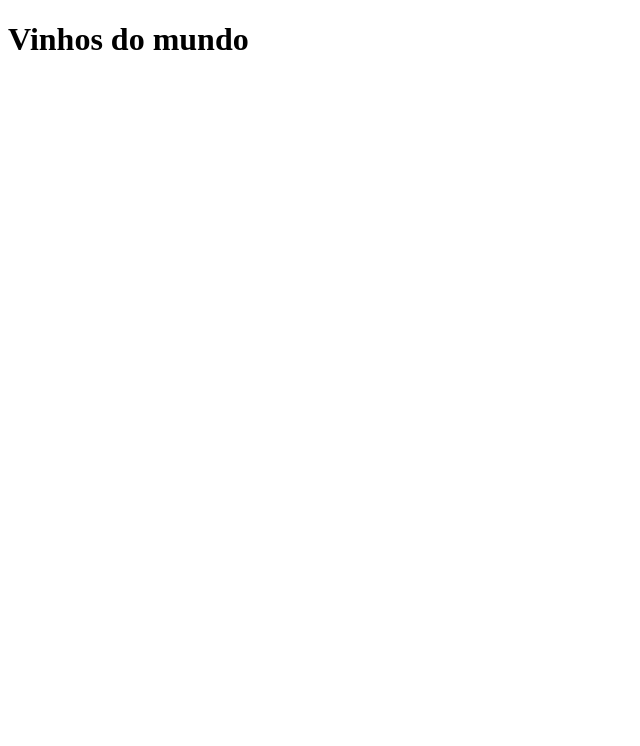
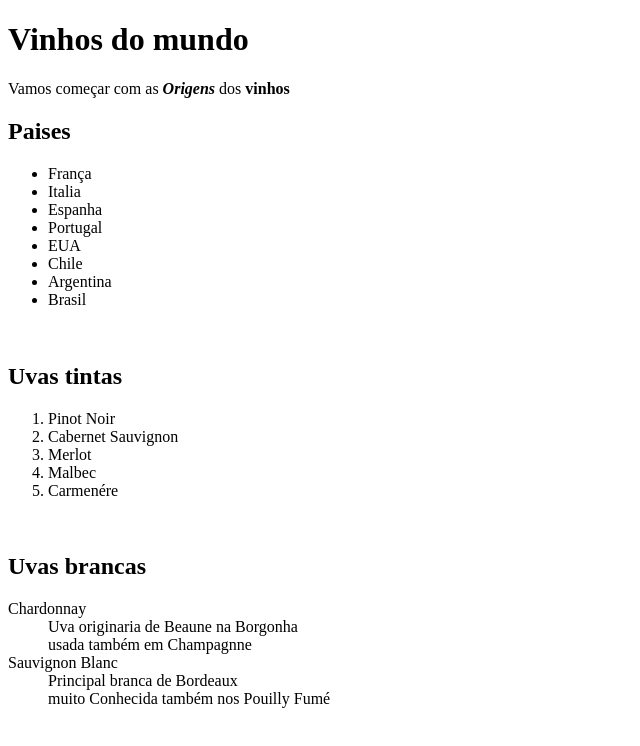
Before and after one commit to CleitonMariano87/curso, a plain HTML site: page index.html in a window 1280 px wide. Shown: the whole page, without its empty margins (0-640 px from the left). Drawn offline with Linux system fonts and the light colour scheme.

Commit message:
commit das listas

```diff
--- a/index.html
+++ b/index.html
@@ -9,6 +9,34 @@
 
   <body>
       <h1>Vinhos do mundo</h1>
-
+      <p>Vamos começar com as <em><strong>Origens</strong></em> dos <strong>vinhos</strong></p>
+    <h2>Paises</h2>
+    <ul>
+        <li>França</li>
+        <li>Italia</li>
+        <li>Espanha</li>
+        <li>Portugal</li>
+        <li>EUA</li>
+        <li>Chile</li>
+        <li>Argentina</li>
+        <li>Brasil</li>
+    </ul>
+    <br>
+    <h2>Uvas tintas</h2>
+    <ol>
+        <li>Pinot Noir</li>
+        <li>Cabernet Sauvignon</li>
+        <li>Merlot</li>
+        <li>Malbec</li>
+        <li>Carmenére</li>
+    </ol>
+    <br>
+    <h2>Uvas brancas</h2>
+    <dl>
+        <dt>Chardonnay</dt>
+        <dd>Uva originaria de Beaune na Borgonha<br> usada também em Champagnne</dd>
+        <dt>Sauvignon Blanc</dt>
+        <dd>Principal branca de Bordeaux<br> muito Conhecida também nos Pouilly Fumé</dd>
+    </dl>
   </body>
 </html>
```
